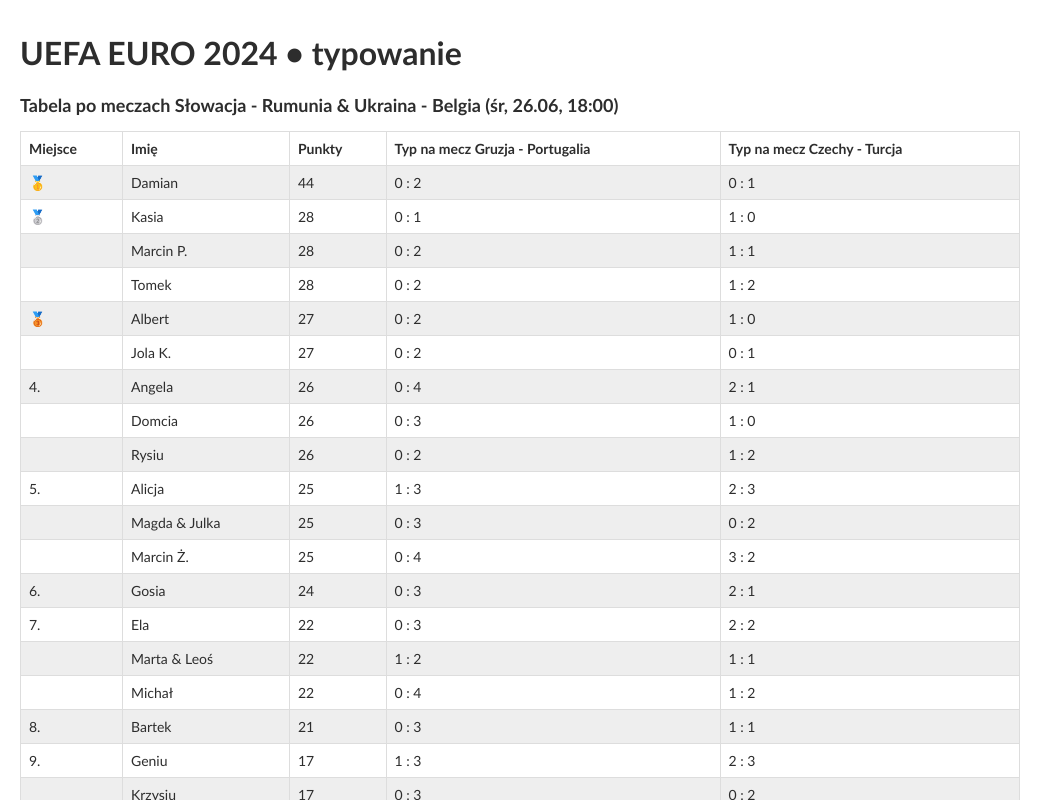
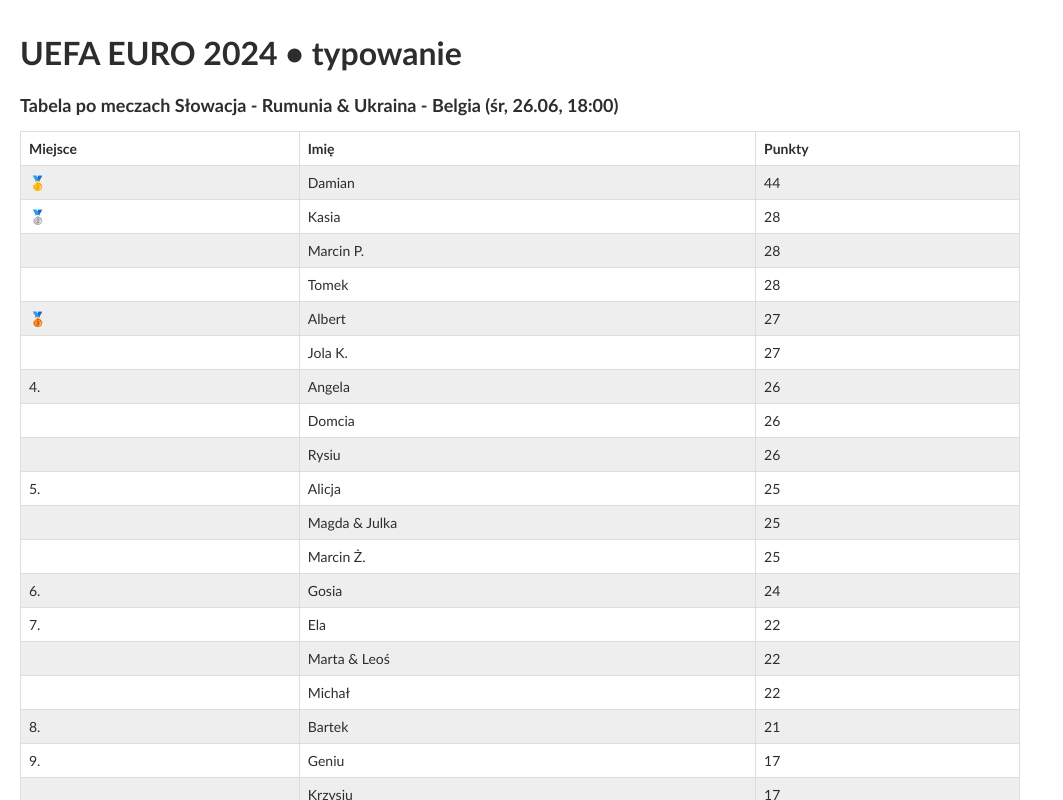
Before and after one commit to bartekstrach/2024, a React (Vite) app: page / in a window 1280 px wide. Shown: the top 800 px of the page, without its empty margins (0-1063 px from the left). Built offline with nearby package versions, Linux system fonts and the light colour scheme.

Commit message:
feat: filter out unknown matches

```diff
--- a/src/components/scoreboard/index.tsx
+++ b/src/components/scoreboard/index.tsx
@@ -38,7 +38,8 @@
           <th className="rank">Miejsce</th>
           <th className="participant">Imię</th>
           <th className="points">Punkty</th>
-          {next.map((m) => (
+          {next.length > 0 &&
+            next.map((m) => (
               <th className="next-game">
                 Typ na mecz {TEAM[m.homeTeam]} - {TEAM[m.awayTeam]}
               </th>
@@ -59,7 +60,8 @@
               </td>
               <td className="participant">{PARTICIPANT[participant]}</td>
               <td className="points">{points}</td>
-              {next.map((m) => (
+              {next.length > 0 &&
+                next.map((m) => (
                   <td className="next-game">
                     {getParticipantNextMatchBet(participant, bets, m.id)}
                   </td>
--- a/src/utils/matches.ts
+++ b/src/utils/matches.ts
@@ -41,7 +41,12 @@
   const match = matches.find(
     (m) => m?.goalsFor === null && m?.goalsAgainst === null,
   );
-  return matches.filter((m) => m.dateTime === match.dateTime);
+  return matches.filter(
+    (m) =>
+      m.dateTime === match.dateTime &&
+      m.goalsFor !== null &&
+      m.goalsAgainst !== null,
+  );
 };
 
 export { getLatestMatch, getLatestMatchText, getNextMatches };
```
Lines whose indentation alone changed are shown as unchanged.
